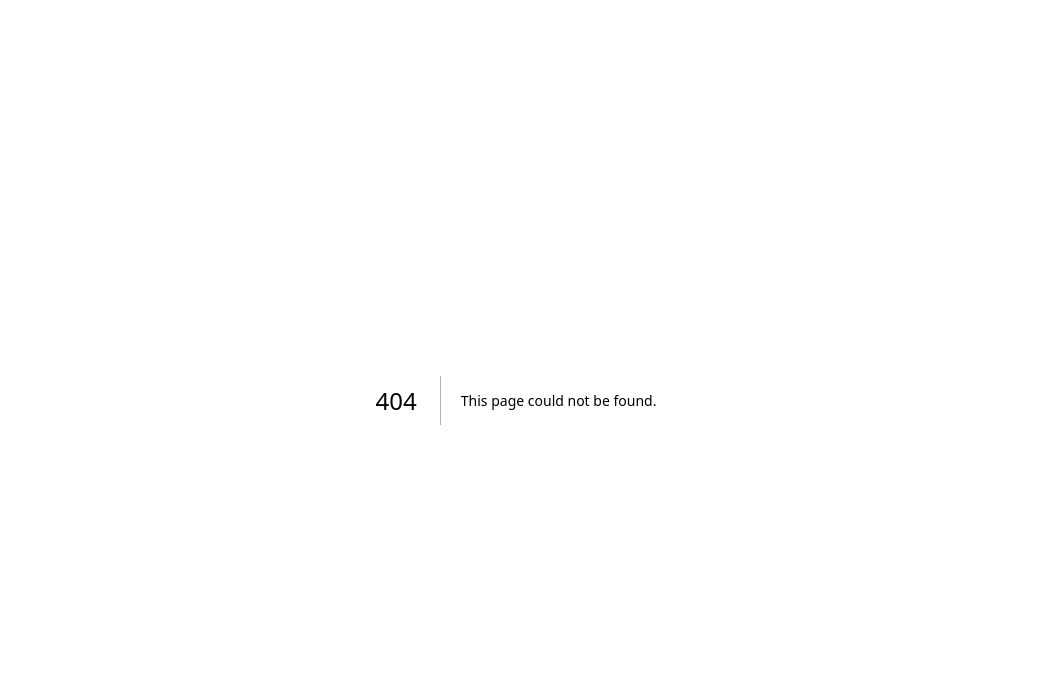
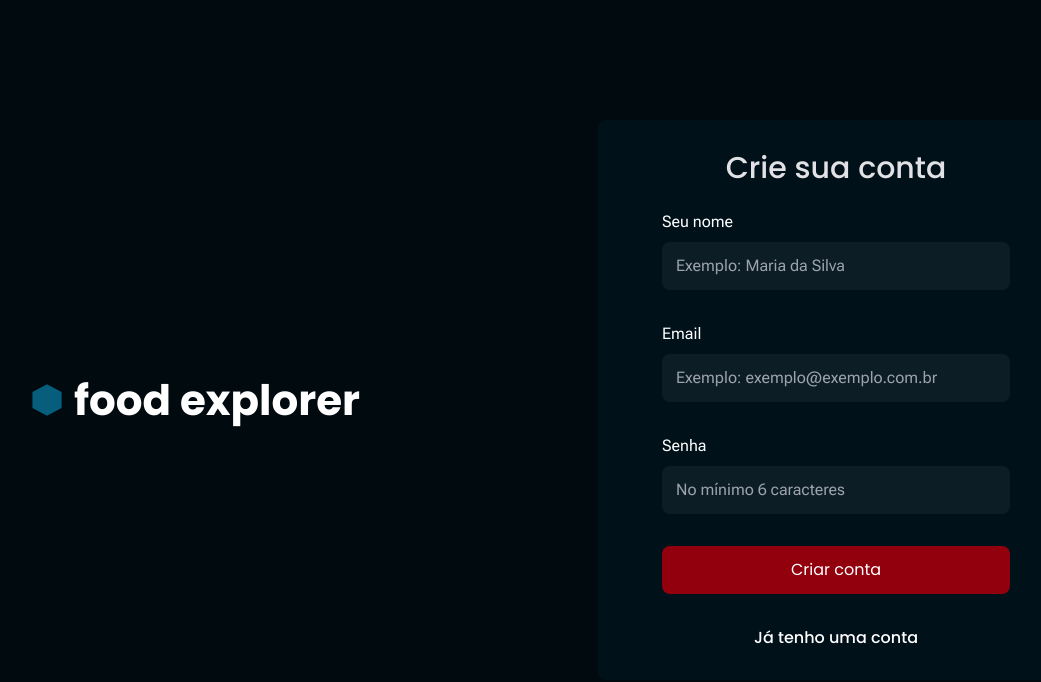
Before and after one commit to wenblack/food-explorer-next-tailwind-ts, a Next.js app: page /sign-up in a window 1280 px wide. Before the commit this address had no page. Shown: the top 682 px of the page, without its empty margins (124-1165 px from the left). Built offline with nearby package versions, Linux system fonts and the light colour scheme.

Commit message:
➕ Create Signup Page and update routes ➕

```diff
--- /dev/null
+++ b/src/pages/dashboard/index.tsx
@@ -0,0 +1,21 @@
+import { Footer } from '@/components/Footer'
+import { Header } from '@/components/Header'
+import { Roboto_Flex } from 'next/font/google'
+
+const roboto = Roboto_Flex({ subsets: ['latin'] })
+
+export default function Home() {
+  return (
+    <div className={`min-h-screen flex  w-screen bg-bgPrimary ${roboto.className}`}>
+      <header className='text-white'>
+        <Header></Header>
+      </header>
+      <main
+      >
+      </main>
+      <footer className='bottom-0  self-end'>
+        <Footer></Footer>
+      </footer>
+    </div>
+  )
+}
--- a/src/pages/login/index.tsx
+++ b/src/pages/login/index.tsx
@@ -28,7 +28,7 @@ export default function Login() {
           <Input value='No mínimo 6 caracteres' label='Senha' />
           <Button value='Entrar' />
           </div>
-          <Link className={`${poppins.className} hover:opacity-70  font-medium mt-8`} href={'#'}>Criar uma conta</Link>
+          <Link className={`${poppins.className} hover:opacity-70  font-medium mt-8`} href={'/sign-up'}>Criar uma conta</Link>
         </div>
         {/* Mobile version*/}
         <div className=' flex md:hidden sm:flex  lg:hidden flex-col  items-center justify-center h-[100vh] w-[100vw] sm:min-h-[540px] md:max-w-[476px]  bg-bgContentForm rounded-lg'>
@@ -38,7 +38,7 @@ export default function Login() {
             <Input value='No mínimo 6 caracteres' label='Senha' />
             <Button value='Entrar' />
           </div>
-          <Link className={`${poppins.className} hover:opacity-70  font-medium mt-8`} href={'#'}>Criar uma conta</Link>
+          <Link className={`${poppins.className} hover:opacity-70  font-medium mt-8`} href={'/sign-up'}>Criar uma conta</Link>
         </div>
        </div>
       </main>
--- /dev/null
+++ b/src/pages/sign-up/index.tsx
@@ -0,0 +1,48 @@
+import { Logo } from '@/components/Logo'
+import { Roboto_Flex } from 'next/font/google'
+import { Poppins } from 'next/font/google'
+import { Input } from '@/components/Input'
+import { Heading } from '@/components/Heading'
+import { Button } from '@/components/Button'
+import Link from 'next/link'
+
+const roboto = Roboto_Flex({ subsets: ['latin'] })
+const poppins = Poppins({ subsets: ['latin'] , weight:['700','600','500']})
+
+export default function SignUp() {
+  return (
+      <main className={`min-h-screen sm:overflow-auto md:flex-col md:flex md:justify-evenly lg:overflow-hidden lg:grid  h-fulll grid md:grid-cols-2 lg:grid-cols-2  w-screen bg-bgPrimary  ${roboto.className}`}>
+       {/* Logo Column(Desktop)*/}
+       <div className='hidden md:flex bg-bgPrimary text-white   lg:grid md:h-full items-center justify-center'>
+        <span className={`flex items-center gap-3 text-[42px] font-bold ${poppins.className}`}>
+        <Logo></Logo>
+        </span>
+       </div>
+        {/* Form Column */}
+       <div className=' text-white md:h-full  grid h-[100vh] items-center justify-center bg-bgPrimary'>
+         {/* Desktop Version*/}
+        <div className=' hidden md:flex lg:flex flex-col  items-center justify-center h-[100vh] w-[100vw] max-h-[560px] md:min-h-[540px] max-w-[476px] md:m-8 bg-bgContentForm rounded-lg'>
+          <Heading h1 value='Crie sua conta' ></Heading>
+          <div className='w-[348px] mt-6 flex flex-col gap-8 '>
+             <Input value='Exemplo: Maria da Silva' label='Seu nome' />
+            <Input value='Exemplo: exemplo@exemplo.com.br' label='Email' />
+            <Input value='No mínimo 6 caracteres' label='Senha' />
+            <Button value='Criar conta' />
+          </div>
+          <Link className={`${poppins.className} hover:opacity-70  font-medium mt-8`} href={'/'}>Já tenho uma conta</Link>
+        </div>
+        {/* Mobile version*/}
+        <div className=' flex md:hidden sm:flex  lg:hidden flex-col  items-center justify-center h-[100vh] w-[100vw] sm:min-h-[540px] md:max-w-[476px]  bg-bgContentForm rounded-lg'>
+          <Heading h1 value='Crie sua conta' ></Heading>
+          <div className='w-[348px] justify-center items-center mt-8 flex flex-col gap-8 '>
+            <Input value='Exemplo: Maria da Silva' label='Seu nome' />
+            <Input value='Exemplo: exemplo@exemplo.com.br' label='Email' />
+            <Input value='No mínimo 6 caracteres' label='Senha' />
+            <Button value='Criar conta' />
+          </div>
+          <Link className={`${poppins.className} hover:opacity-70  font-medium mt-8`} href={'/'}>Já tenho uma conta</Link>
+        </div>
+       </div>
+      </main>
+  )
+}
```
